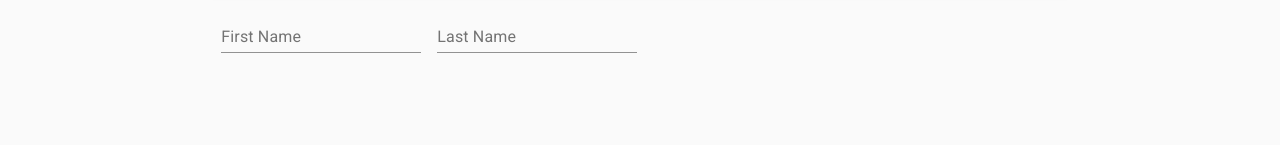
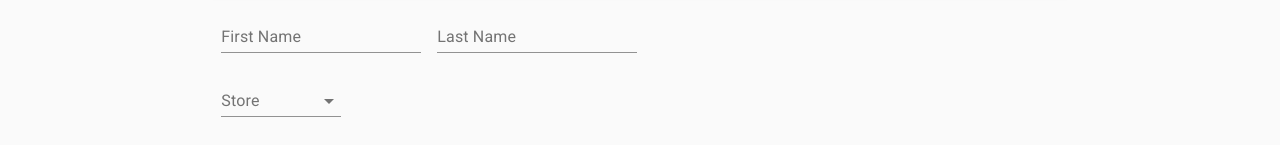
Before and after one commit to Komefumi/frontend-of-mux-software-fullstack-intern-assignment, a React (Create React App) app: page /add/customer/ in a window 1280 px wide. Shown: the part 171-316 px from the top of the page. Built offline with nearby package versions, Linux system fonts and the light colour scheme.

Commit message:
Create and use owner store selection select component

```diff
--- a/src/pages/AddInfo.jsx
+++ b/src/pages/AddInfo.jsx
@@ -9,7 +9,13 @@ import {
   Redirect,
   Link,
 } from 'react-router-dom';
-import TextField from '@material-ui/core/TextField';
+import {
+  TextField,
+  FormControl,
+  MenuItem,
+  Select,
+  InputLabel,
+} from '@material-ui/core';
 import { makeStyles } from '@material-ui/core/styles';
 
 import {
@@ -22,20 +28,6 @@ import {
 
 const ROUTE_ADD_CUSTOMER = `${ROUTE_MAJOR_ADD_INFO}/${ROUTE_MINOR_CUSTOMER}/`;
 const ROUTE_ADD_FIELD = `${ROUTE_MAJOR_ADD_INFO}/${ROUTE_MINOR_FIELD}/`;
-
-const useStateFromRoute = () => {
-  const { pathname } = useLocation();
-  console.log({ pathname });
-  const location = pathname.slice(1).split('/')[1];
-  let val = null;
-
-  console.log({ location, ROUTE_MINOR_CUSTOMER });
-
-  if (location === ROUTE_MINOR_CUSTOMER) val = 0;
-  else val = 1;
-
-  return useState(val);
-};
 
 const AddInfoTabs = () => {
   const [value, setValue] = useState(0);
@@ -90,11 +82,41 @@ const useStyles = makeStyles((theme) => ({
       width: 200,
     },
   },
+  formControl: {
+    margin: theme.spacing(1),
+    minWidth: 120,
+  },
+  selectEmpty: {
+    marginTop: theme.spacing(2),
+  },
 }));
+
+const STORES = ['electronics', 'toys'];
+
+const StoreSelect = ({ control, onStoreSelect }) => {
+  const classes = useStyles();
+  return (
+    <FormControl className={classes.formControl}>
+      <InputLabel id='demo-simple-select-label'>Store</InputLabel>
+      <Select
+        labelId='demo-simple-select-label'
+        id='demo-simple-select'
+        value={control}
+        onChange={({ target: { value } }) => {
+          // setStore(value);
+          onStoreSelect(value);
+        }}
+      >
+        <MenuItem value={STORES[0]}>Electronics Store</MenuItem>
+        <MenuItem value={STORES[1]}>Toy Store</MenuItem>
+      </Select>
+    </FormControl>
+  );
+};
 
 const AddCustomer = () => {
   const classes = useStyles();
-  console.log('Add Customer');
+  const [store, setStore] = useState('');
 
   return (
     <form className={classes.root} noValidate autoComplete='off'>
@@ -102,12 +124,17 @@ const AddCustomer = () => {
         <TextField id='first-name' label='First Name' />
         <TextField id='last-name' label='Last Name' />
       </div>
+      <div>
+        <StoreSelect control={store} onStoreSelect={setStore} />
+      </div>
     </form>
   );
 };
 
 const AddField = () => {
   const classes = useStyles();
+  // const [store, setStoreOnChange] = useStore();
+  const [store, setStore] = useState('');
   console.log('Add Customer');
 
   return (
@@ -115,6 +142,7 @@ const AddField = () => {
       <div>
         <TextField id='field-name' label='Field Name' />
         <TextField id='field-type' label='Field Type' />
+        <StoreSelect control={store} onStoreSelect={setStore} />
       </div>
     </form>
   );
@@ -131,8 +159,8 @@ const AddInfo = () => {
         <Switch>
           <Redirect
             exact
-            from={`${ROUTE_MAJOR_ADD_INFO}/`}
-            to={`${ROUTE_MINOR_CUSTOMER}`}
+            from={`${ROUTE_MAJOR_ADD_INFO}`}
+            to={`${ROUTE_ADD_CUSTOMER}`}
           />
           <Route
             component={AddCustomer}
```
